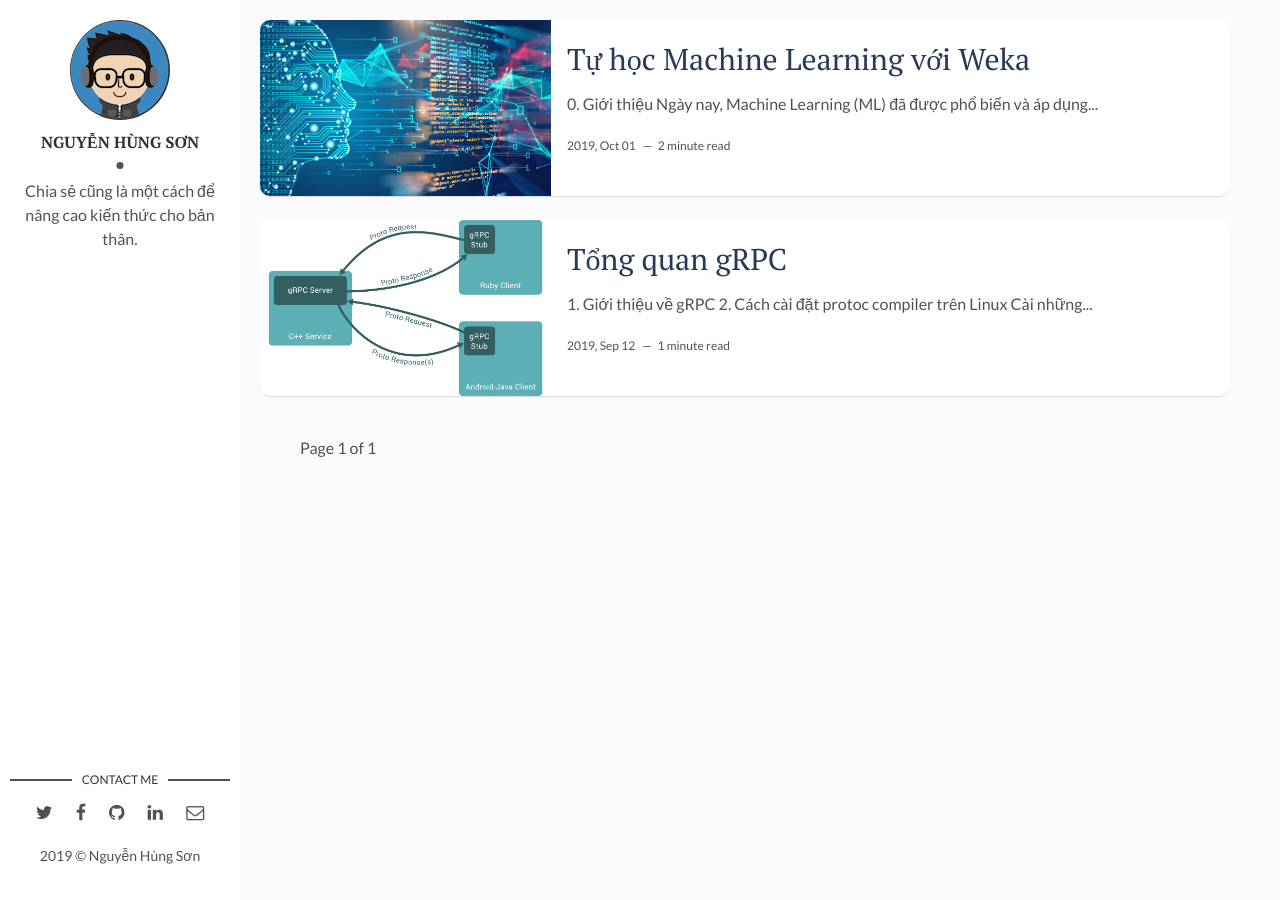
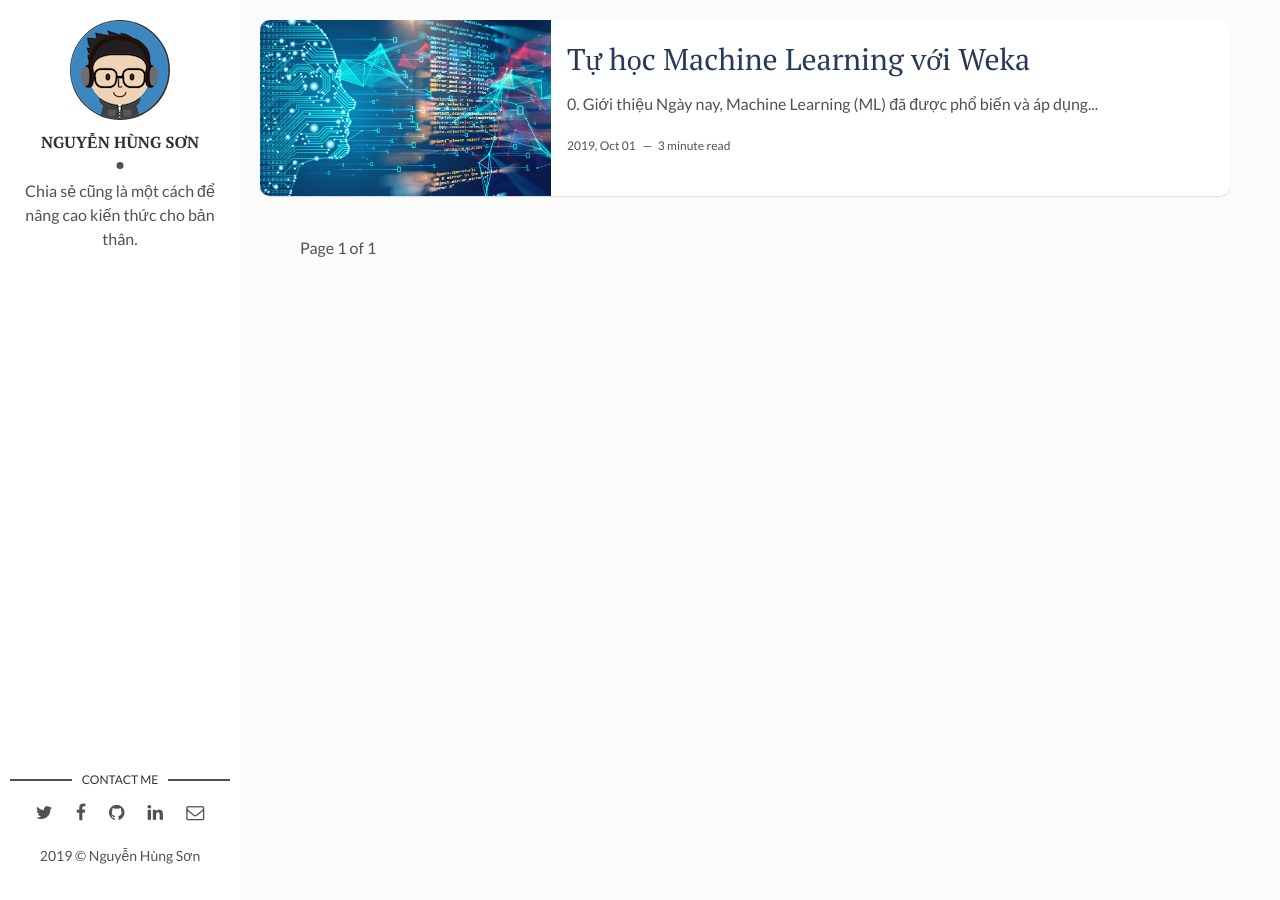
Before and after one commit to sonitx/nguyenhungson.github.io, a Jekyll site: the page built from index.html, in a window 1280 px wide. Built offline with Jekyll 4.4.1, drawn with Linux system fonts in a browser that asks for light colours; the list of posts is cut into pages by our own code; some of the changed lines change nothing that is shown.

Commit message:
Done section 3

````diff
--- a/_posts/2019-09-12-grpc-java.markdown
+++ /dev/null
@@ -1,59 +0,0 @@
----
-layout: post
-title: Tổng quan gRPC
-date: 2019-09-12 17:00:00 +0700
-description: Tìm hiểu về gRPC. # Add post description (optional)
-img: grpc.jpg # Add image post (optional)
-fig-caption: # Add figcaption (optional)
-tags: [Software, gRPC]
----
-
-### 1. Giới thiệu về gRPC
-
-### 2. Cách cài đặt protoc compiler trên Linux
-
-* Cài những phần mềm dưới đây hỗ trợ cho việc build code
-
-```
-sudo apt-get install autoconf automake libtool curl make g++ unzip
-```
-
-* Tiếp theo, làm theo từng bước sau
-
-```
-git clone https://github.com/protocolbuffers/protobuf.git
-```
-
-```
-cd protobuf
-```
-
-```
-git submodule update --init --recursive
-```
-
-```
-./autogen.sh
-```
-
-```
-./configure
-```
-
-```
-make
-```
-
-```
-make install
-```
-
-```
-sudo ldconfig # refresh shared library cache.
-```
-
-### 3. Ví dụ đơn giản với Java
-
-
-
-* https://www.baeldung.com/grpc-introduction
--- a/_posts/2019-10-01-machine-learning-with-weka.markdown
+++ b/_posts/2019-10-01-machine-learning-with-weka.markdown
@@ -24,17 +24,17 @@
 
 ### 1. Download và cài đặt Weka
 
-* Weka là một phần mềm miễn phí mã nguồn mở, được viết bằng Java. Vì vậy, Weka có thể chạy trên tất cả các nền tảng có thể chạy được Java (Windows, MacOS, Linux). Bạn có thể download tại đây: https://www.cs.waikato.ac.nz/ml/weka/downloading.html?__s=dkozbixc2aspc1dkmsty
+* Weka là một phần mềm miễn phí mã nguồn mở, được viết bằng Java. Vì vậy, Weka có thể chạy trên tất cả các nền tảng có thể chạy được Java (Windows, MacOS, Linux). Bạn có thể download tại đây: [https://www.cs.waikato.ac.nz/ml/weka/downloading.html?__s=dkozbixc2aspc1dkmsty](https://www.cs.waikato.ac.nz/ml/weka/downloading.html?__s=dkozbixc2aspc1dkmsty)
 
-* Vì được chạy trên Java, nên đầu tiên bạn cần cài đặt Java trước nhé. Bạn có thể tham khảo cách cài đặt Java ở đây: https://java.com/en/download/help/download_options.xml
+* Vì được chạy trên Java, nên đầu tiên bạn cần cài đặt Java trước nhé. Bạn có thể tham khảo cách cài đặt Java ở đây: [https://java.com/en/download/help/download_options.xml](https://java.com/en/download/help/download_options.xml)
 
 ### 2. Cách load Dataset cho Machine Learning
 
-* Weka được thiết kế để load data với định dạng ARFF. Nó tương tự như CSV nhưng thêm loại của mỗi đối tượng đối tượng (với CSV là cột)
+* Weka được thiết kế để load data với định dạng ARFF. Nó tương tự như CSV nhưng thêm thuộc tính (attribute) của mỗi đối tượng (tương đương với CSV là cột)
 
 * Sau khi bạn cài đặt, thì Weka đã để sẵn một số file data mẫu theo định dạng ARFF trong thư mục `data`.
 
-* Weka cũng hỗ trợ load data theo định dạng CSV và convert sang định dạng ARFF khi cần thiết. Bạn có thể tìm thêm data theo định dạng CSV tại đây: http://archive.ics.uci.edu/ml/index.php
+* Weka cũng hỗ trợ load data theo định dạng CSV và convert sang định dạng ARFF khi cần thiết. Bạn có thể tìm thêm data theo định dạng CSV tại đây: [http://archive.ics.uci.edu/ml/index.php](http://archive.ics.uci.edu/ml/index.php)
 
 * Cách load Dataset trên Weka:
 
@@ -43,3 +43,23 @@
   * Click button `Explorer`
 
   * Click `Open file...` và tìm đến file data bạn muốn load lên. như vậy là xong rồi nhé.
+
+### 3. Trực quan hoá dữ liệu
+
+* Weka giúp bạn có cái nhìn tổng quan về data mà bạn load lên. Ngoài ra, nó cũng có nhiều công cụ để bạn có thể xem trực quan về data của bạn.
+
+* Ở đây, bạn có thể download data `smsSpamCollection.arff` [Tại đây](http://www.dt.fee.unicamp.br/~tiago/smsspamcollection/smsSpamCollection.arff) để mình thử nghiệm nhé
+
+* Sau khi download về, bạn load dataset như bước 2 nha. Bạn sẽ thấy các thông tin cơ bản của data như sau:
+
+  ![](weka-1.png)
+
+  * Thống kê của dataset (Current relation) gồm: Tên của relation, số lượng data (Intances), số lượng thuộc tính (attributes)
+
+  * Tiếp theo là tên của Attributes: như ví dụ trong hình, dataset này gồm 2 attribute là `Text` và `class-att`
+
+  * Khi click vào attribute `class-att`, bạn sẽ thấy data này được đánh 2 nhãn (label) là 0 và 1. Với số lượng data tương ứng với nhãn đó
+
+  * Cuối cùng, bạn sẽ thấy mô phỏng data được vẽ thành biểu đồ cột
+
+* Ngoài ra, đối với mỗi loại data khác nhau, trên Weka sẽ hiển thị khác nhau một cách trực quan, dễ nhìn hơn.
````
Also changed, not shown: assets/img/weka-1.png (added).
